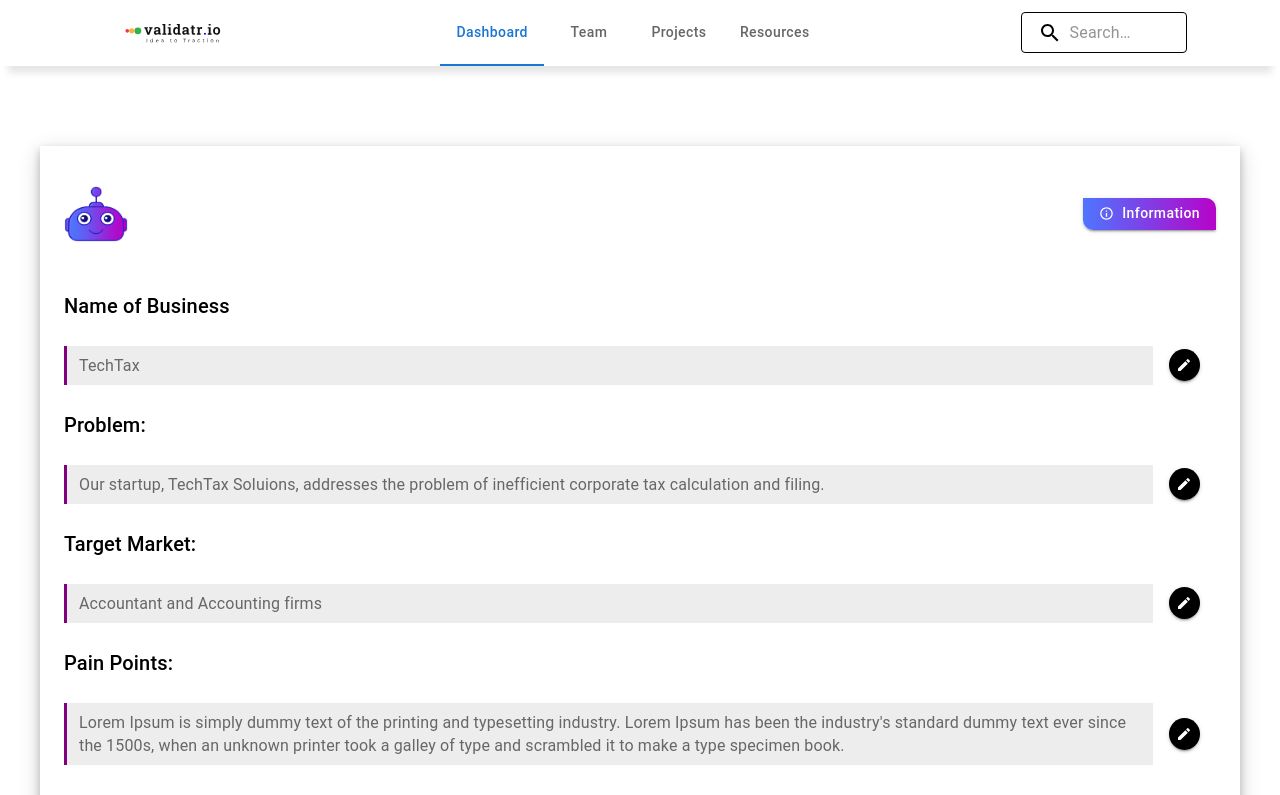
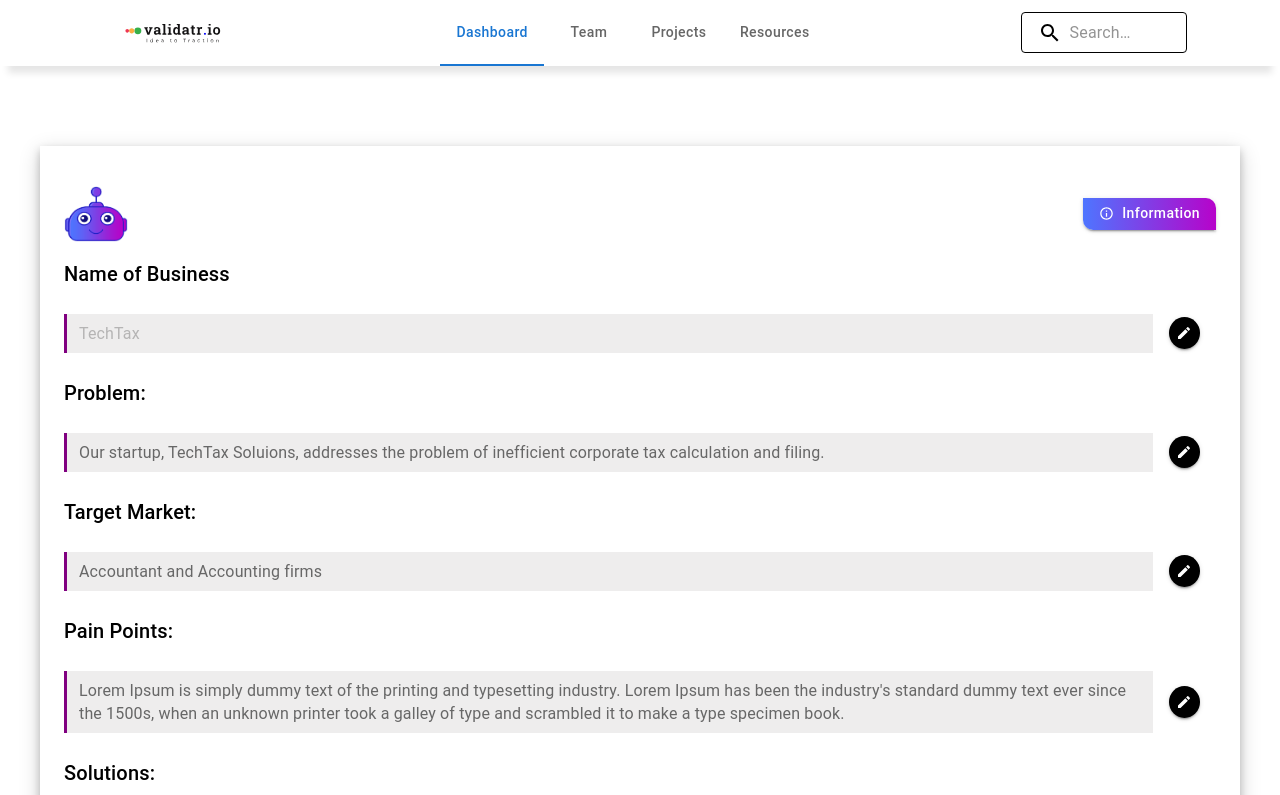
Before and after one commit to hamzabukhari-eforte/demo, a React (Create React App) app: page / in a window 1280 px wide. Shown: the top 795 px of the page. Built offline with nearby package versions, Linux system fonts and the light colour scheme.

Commit message:
First commit

```diff
--- a/src/App.js
+++ b/src/App.js
@@ -10,7 +10,7 @@ const handleButtonClick = () => {
 
 function App() {
   return (
-    <Box>
+    <Box sx={{ width: "100%" }}>
       <Header />
       <Report />
       <Box sx={{ flexGrow: 1, display: "flex", justifyContent: "center" }}>
--- a/src/assets/components/fields.js
+++ b/src/assets/components/fields.js
@@ -6,7 +6,6 @@ function Fields({ initialValue }) {
   const [value, setValue] = useState(initialValue);
   const [isEditing, setIsEditing] = useState(false);
   const [tempValue, setTempValue] = useState(initialValue);
-
   const handleEdit = () => {
     setIsEditing(true);
   };
@@ -33,6 +32,7 @@ function Fields({ initialValue }) {
   return (
     <Box
       sx={{
+        width: "100%",
         display: "flex",
         justifyContent: "space-between",
         alignItems: "center",
@@ -40,21 +40,35 @@ function Fields({ initialValue }) {
       }}
     >
       <TextField
+        name="textField"
         variant="outlined"
         fullWidth
         multiline
         value={isEditing ? tempValue : value}
-        maxRows={2}
         autoFocus
         onChange={handleChange}
         disabled={!isEditing}
-        placeholder={isEditing ? "" : "Enter something..."}
+        placeholder={isEditing ? "" : "TechTax"}
         sx={{
           borderLeft: "3px solid purple",
           backgroundColor: "#EEEDED",
           fontSize: 14,
         }}
       />
+      {/* <textarea
+        className="custom-textarea" // Apply custom CSS class
+        value={tempValue}
+        autoFocus
+        onChange={handleChange}
+        placeholder={isEditing ? "" : "TechTax"}
+        style={{
+          width: "100%",
+          borderLeft: "3px solid purple",
+          backgroundColor: "#EEEDED",
+          fontSize: "14px",
+          resize: "none", // Disable resizing
+        }}
+      /> */}
 
       {!isEditing ? (
         <Button
--- /dev/null
+++ b/src/assets/components/pages/abc.ts
@@ -0,0 +1 @@
+console.log("hamza");
--- a/src/assets/components/pages/report.js
+++ b/src/assets/components/pages/report.js
@@ -6,7 +6,7 @@ import InfoOutlinedIcon from "@mui/icons-material/InfoOutlined";
 
 function Report() {
   const initialFieldValues = [
-    { id: 1, heading: "Name of Business", value: "TechTax" },
+    { id: 1, heading: "Name of Business", value: "" },
     {
       id: 2,
       heading: "Problem:",
@@ -38,7 +38,13 @@ function Report() {
     );
     setFieldValues(updatedValues);
   };
-
+  // const updateFieldValue2 = (id) => (heading) => (newValue) => {         ==================Currying
+  //   const updatedValues = fieldValues.map((field) =>
+  //     field.id === id ? { ...field, heading, value: newValue } : field
+  //   );
+  //   setFieldValues(updatedValues);
+  // };
+  // console.log(updateFieldValue2);
   return (
     <>
       <Container
@@ -79,21 +85,27 @@ function Report() {
         </Box>
 
         {/* Field Area of Report */}
-        <Box sx={{ my: 4, display: "flex", flexDirection: "column" }}>
-          {fieldValues.map((field) => (
-            <Box key={field.id}>
-              <Typography sx={{ my: 2 }} variant="h6" component="h2">
+        {fieldValues.map((field) => (
+          <Box key={field.id}>
+            <Box sx={{ display: "flex", flexGrow: 1 }}>
+              <Typography
+                sx={{ my: 2, flexGrow: 1 }}
+                variant="h6"
+                component="h2"
+              >
                 {field.heading}
               </Typography>
-
+            </Box>
+            <Box>
               <Fields
+                sx={{ flexGrow: 1, display: "flex" }}
                 id={field.id}
                 initialValue={field.value}
                 updateField={updateFieldValue}
               />
             </Box>
-          ))}
-        </Box>
+          </Box>
+        ))}
       </Container>
     </>
   );
```
Also changed, not shown: 1 other file (tests, documents, lock files or other folders).
